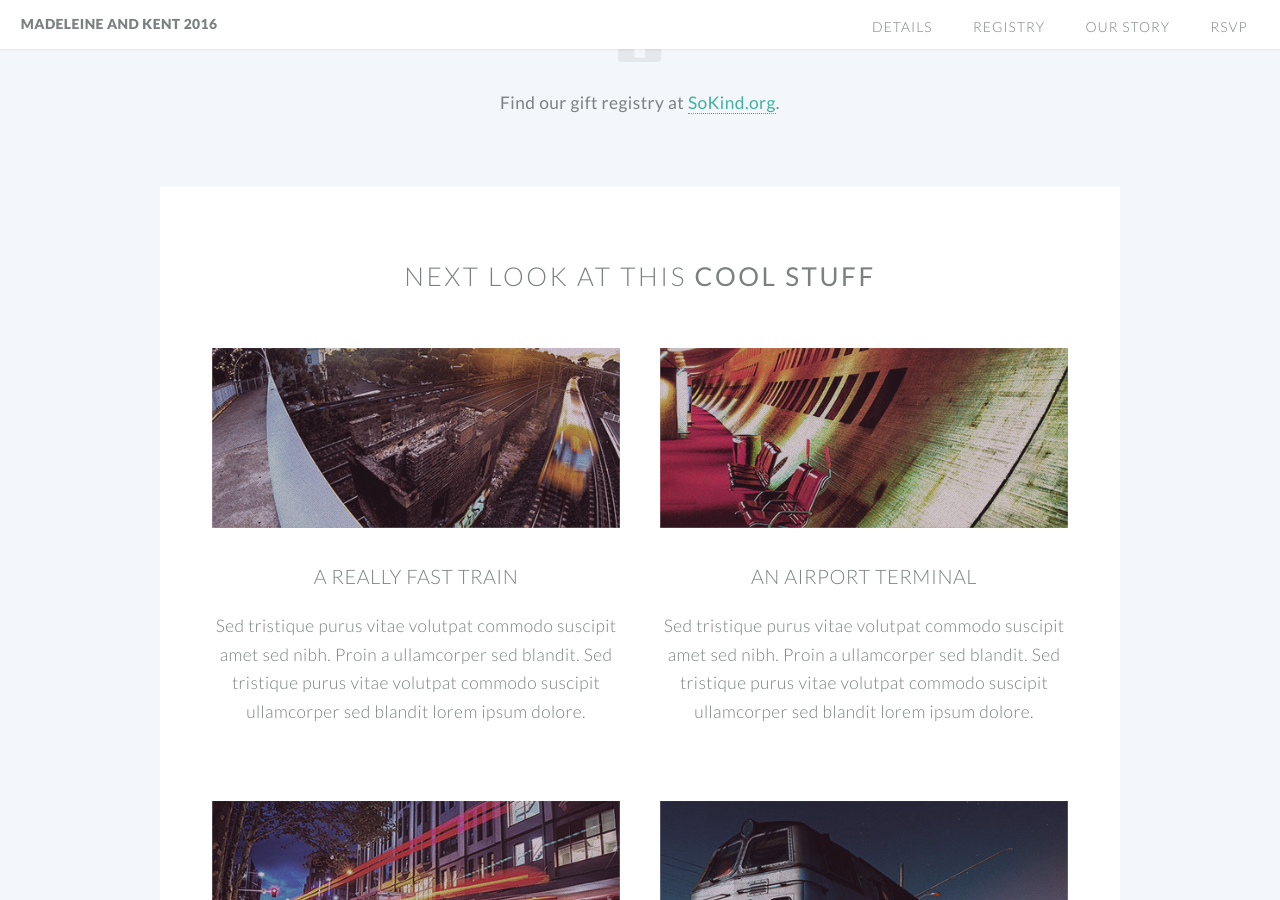
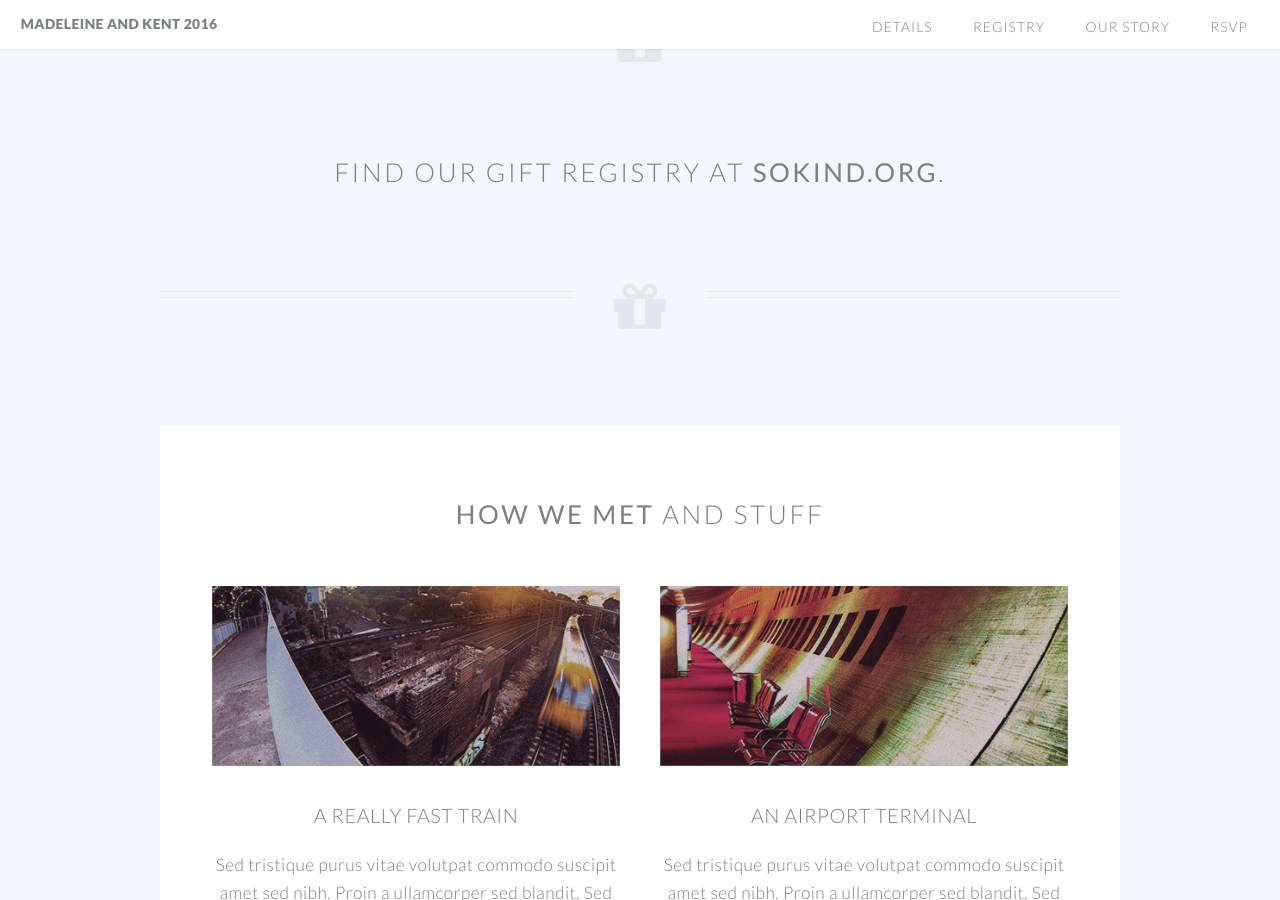
Before and after one commit to mbonsma/wedding, a Jekyll site: the page built from index.html, in a window 1280 px wide and 900 px high, scrolled down 1802 px. Built offline with Jekyll 4.4.1, drawn with Linux system fonts in a browser that asks for light colours.

Commit message:
Change header menu to same-page links, modify content in index

```diff
--- a/_includes/header.html
+++ b/_includes/header.html
@@ -1,11 +1,11 @@
 <header id="header">
-				<h1 id="logo">Madeleine and Kent 2016</h1>
+				<h1 id="logo"><a href = '{{ "#main" | prepend: site.baseurl }}'>Madeleine and Kent 2016</a></h1>
 				<nav id="nav">
 					<ul>
-						<li><a href="{{ "#info" | prepend: site.baseurl }}">Details</a></li>
-						<li><a href="{{ "#registry" | prepend: site.baseurl }}">Registry</a></li>
-						<li><a href="{{ "blog.html" | prepend: site.baseurl }}">Our Story</a></li>
-						<li><a href="{{ "contact.html" | prepend: site.baseurl }}">RSVP</a></li>
+						<li><a href='{{ "#info" | prepend: site.baseurl }}'>Details</a></li>
+						<li><a href='{{ "#registry" | prepend: site.baseurl }}'>Registry</a></li>
+						<li><a href='{{ "#ourstory" | prepend: site.baseurl }}'>Our Story</a></li>
+						<li><a href='{{ "#rsvp" | prepend: site.baseurl }}'>RSVP</a></li>
 					</ul>
 				</nav>
 			</header>
--- a/index.html
+++ b/index.html
@@ -56,15 +56,22 @@
 					<header class="special container">
 						<section>
 							<span class="icon featured fa-gift"></span>
-								<p><strong>Find our gift registry at <a href="http://www.sokindregistry.org/registry/7826">SoKind.org</a>.</strong></p>
+								<p> <br /> </p>
+								<h2>Find our gift registry at <strong><a href="http://www.sokindregistry.org/registry/7826">SoKind.org</a></strong>.</h2>
+						</section>
+					</header>
+					<header class="special container">
+						<section>
+							<span class="icon featured fa-gift"></span>
 						</section>
 					</header>
 				</article>
 				<!-- Three -->
+				<article id ="ourstory">
 					<section class="wrapper style3 container special">
 
 						<header class="major">
-							<h2>Next look at this <strong>cool stuff</strong></h2>
+							<h2><strong>How we met</strong> and stuff</h2>
 						</header>
 
 						<div class="row">
@@ -124,9 +131,10 @@
 
 					</section>
 
-			</article>
+				</article>
 
 		<!-- CTA -->
+		<article id = "rsvp">
 			<section id="cta">
 
 				<header>
@@ -141,3 +149,4 @@
 				</footer>
 
 			</section>
+		</article>
```
